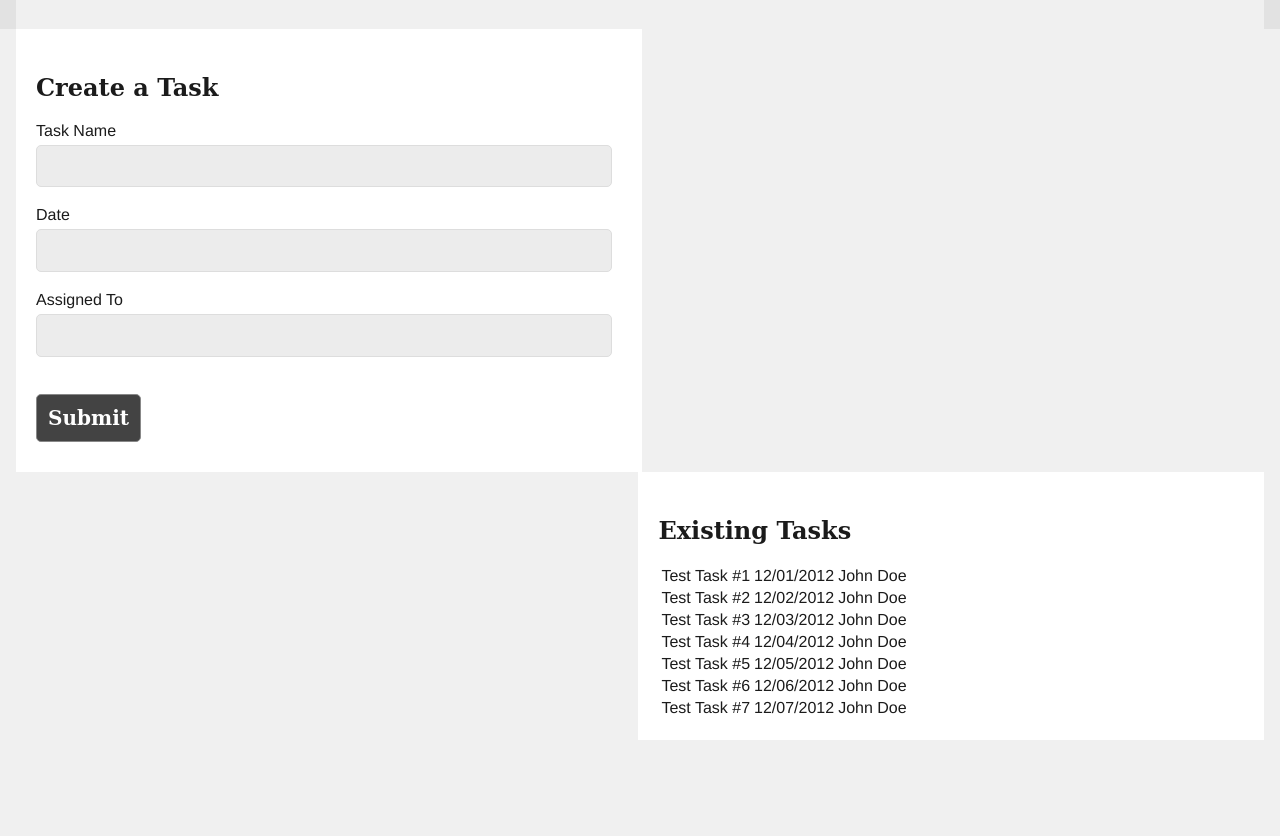
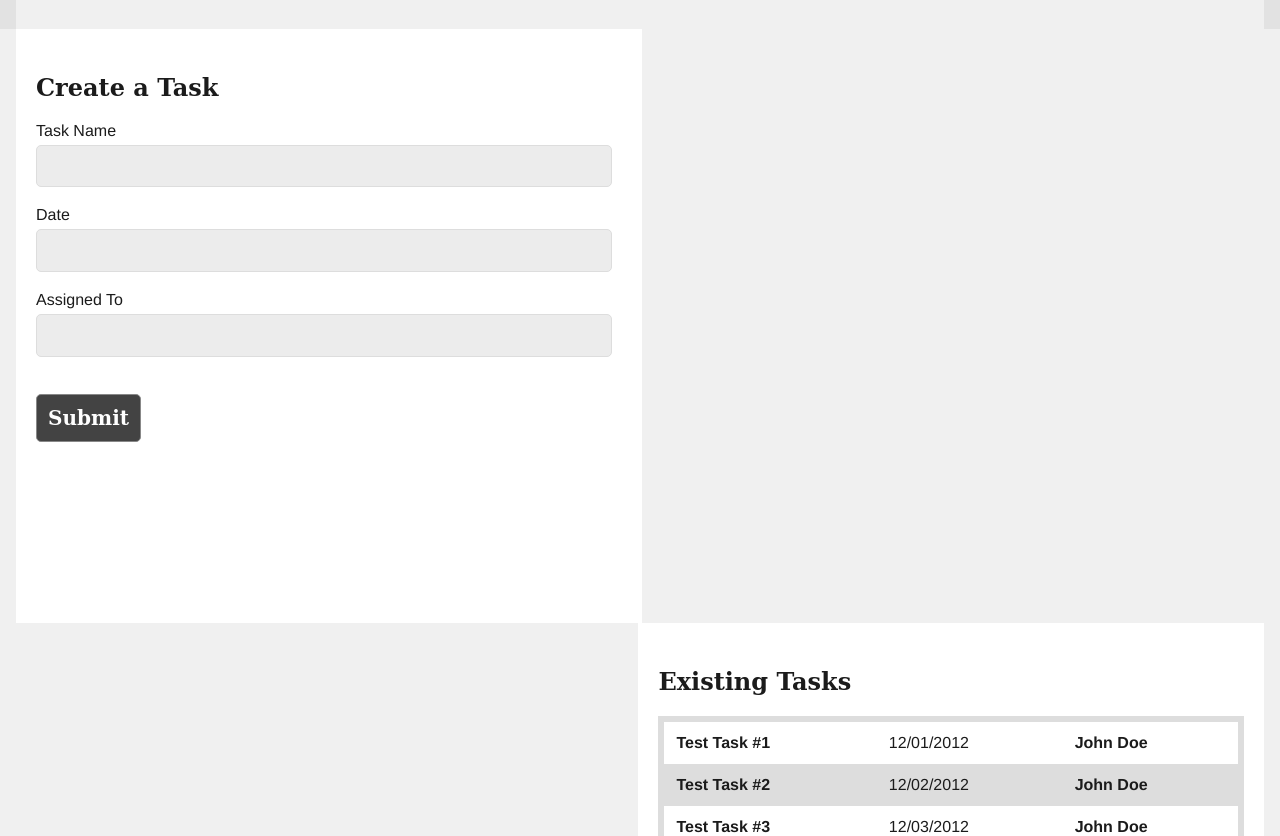
Before and after one commit to jbenner-radham/task-tracker-v2.0, a plain HTML site: page index.html in a window 1280 px wide. Shown: the part 116-952 px from the top of the page. Before the commit the page ends 856 px from the top, so only its background shows below. Drawn offline with Linux system fonts and the light colour scheme.

Commit message:
Got the basic layout mocked, on to the app logic.

```diff
--- a/main.css
+++ b/main.css
@@ -1,7 +1,22 @@
-body {
+html,
+body,
+col,
+div,
+header,
+table,
+tr,
+th,
+td
+{
     margin: 0;
     padding: 0;
-    height: 100%;
+    border: 0;
+    font-size: 100%;
+    vertical-align: baseline;
+}
+
+body {
+    min-height: auto;
     width: 100%;
     color: #1b1b1b;
     background-color: #f0f0f0;
@@ -28,12 +43,36 @@ header > h2 {
     color: #888;
 }
 
+table {
+    padding: 1rem;
+    border-collapse: collapse;
+    border-spacing: 0;
+    width: 100%;
+    border-color: #ddd;
+    border-style: solid;
+    border-width: .4rem;
+}
+
+td {
+    padding: .75rem;
+}
+
+tr:nth-child(even) {
+    background-color: #ddd;
+}
+
+td:nth-child(odd) {
+    font-weight: 800;
+}
+
 #left-pane,
 #right-pane {
     padding: 1.25rem;
     padding-top: 1.5rem;
     background-color: #fff;
     width: 45.75%;
+    min-height: 550px;
+    position: relative;
 }
 
 #left-pane > h2,
@@ -44,13 +83,11 @@ header > h2 {
 
 #left-pane {
     float: left;
-
     border-left: 1rem solid #f0f0f0;
 }
 
 #right-pane {
     float: right;
-
     border-right: 1rem solid #f0f0f0;
 }
 
@@ -83,7 +120,6 @@ button[type="submit"] {
     margin-bottom: 0.5em;
     padding: .55em;
     text-decoration: none;
-
     color: #fff;
     background-color: #434343;
 }
```
